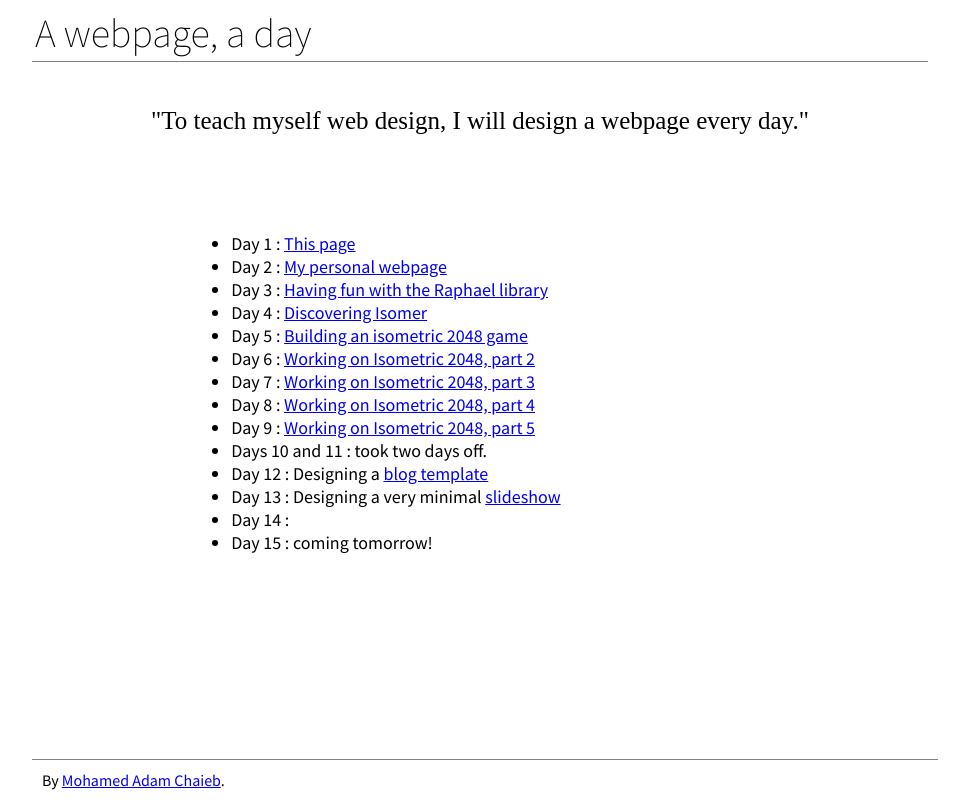
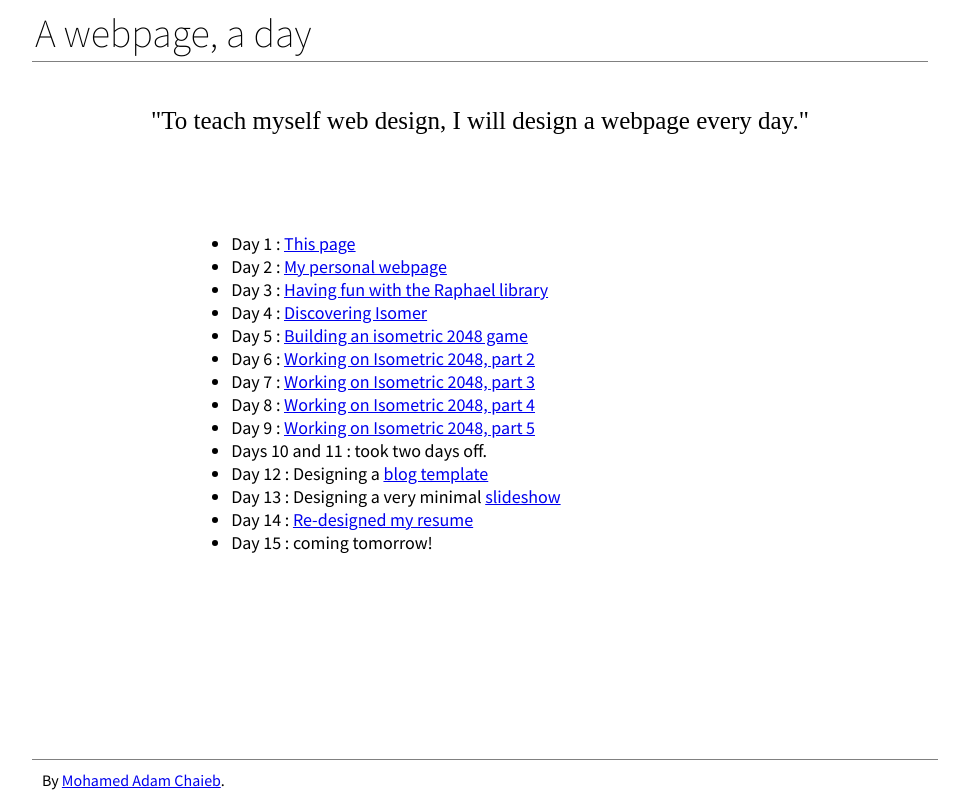
Before and after one commit to moechaieb/A-webpage-a-day, a plain HTML site: page index.html in a window 1280 px wide. Shown: the whole page, without its empty margins (160-1129 px from the left). Drawn offline with nearby package versions, Linux system fonts and the light colour scheme; a web font is replaced by a local one.

Commit message:
Added day 14

```diff
--- a/index.html
+++ b/index.html
@@ -24,7 +24,7 @@
 				<li>Days 10 and 11 : took two days off.</li>
 				<li>Day 12 : Designing a <a href="./day12/index.html">blog template</a></li>
 				<li>Day 13 : Designing a very minimal <a href="./day13/index.html">slideshow</a></li>
-				<li>Day 14 : <a href=""></a></li>
+				<li>Day 14 : <a href="http://themoechaieb.com/resume.pdf">Re-designed my resume</a></li>
 				<li>Day 15 : coming tomorrow!</li>
 			</ul>
 			<footer>By <a href="http://themoechaieb.com">Mohamed Adam Chaieb</a>.</footer>
```
Also changed, not shown: day15/index.html (added, +10 -0 lines), day15/style.css (added, +7 -0 lines).
